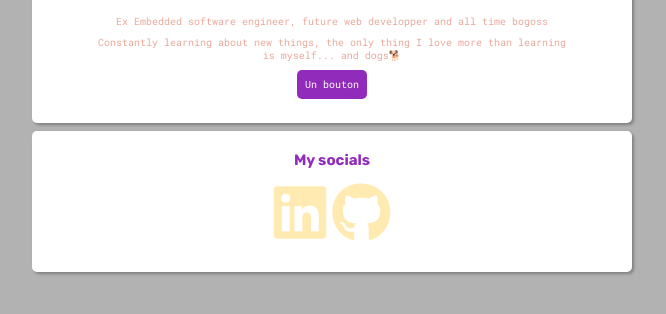
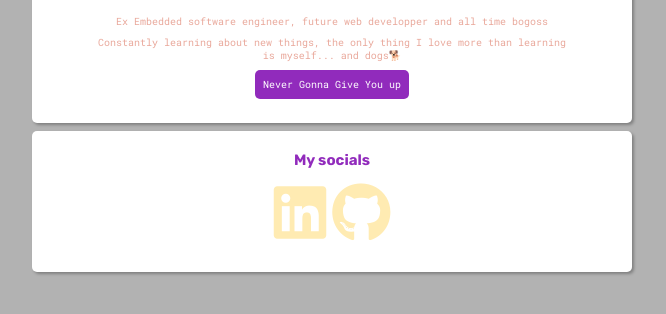
Before and after one commit to Theonolev2/profile, a plain HTML site: page index.html in a window 1280 px wide. Shown: the part 154-468 px from the top of the page, without its empty margins (308-974 px from the left). Drawn offline with Linux system fonts and the light colour scheme.

Commit message:
Rick rolling ?

```diff
--- a/index.html
+++ b/index.html
@@ -23,7 +23,7 @@
         <p class="text-pres">Ex Embedded software engineer, future web developper and all time bogoss</p>
         <p class="text-pres">Constantly learning about new things, the only thing I love more than learning is myself... and dogs🐕</p>
       </div>
-      <a class="btn-moche" href="https://www.marmiton.org/recettes/recette_pates-a-la-carbonara_80453.aspx" target="_blank" class="button">Un bouton</a>
+      <a class="btn-moche" href="https://g-hurson.github.io/profile/" target="_blank" class="button">Never Gonna Give You up</a>
     </div>
 
     <div class="card-white text-center">
```
